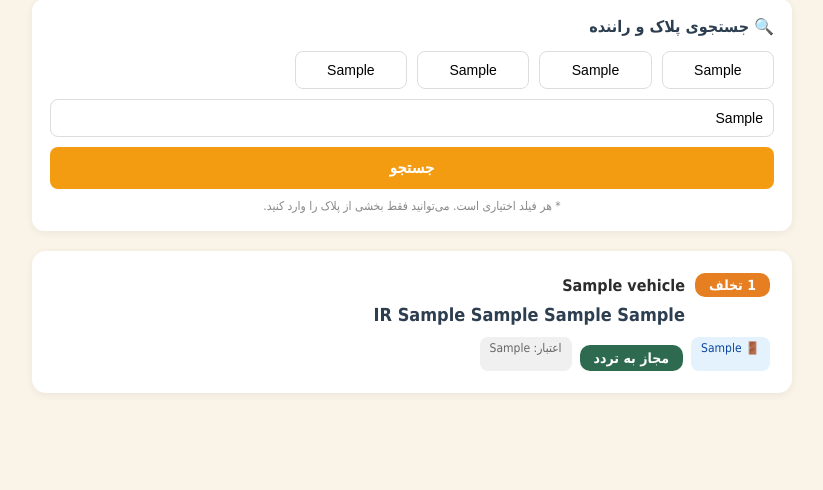
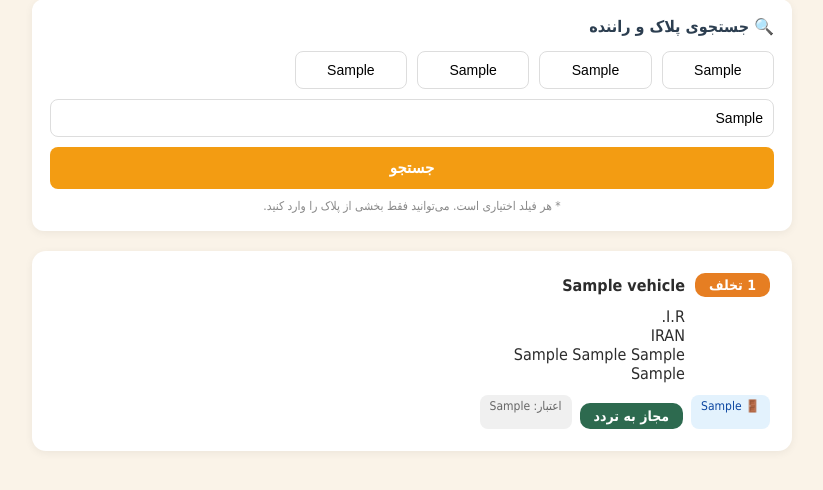
Before and after one commit to irancell939-dotcom/flask-notification-app, a Flask app: template templates/vehicle_list.html in a window 1280 px wide. Shown: the part 263-753 px from the top of the page, without its empty margins (228-1051 px from the left). Run offline with Flask 3, Linux system fonts and the light colour scheme; the template is opened without the code that fills it: most values are stand-ins (such as "Sample title", 1, 10 or a date in 2020).

Commit message:
Update vehicle_cards_partial.html

```diff
--- a/templates/vehicle_cards_partial.html
+++ b/templates/vehicle_cards_partial.html
@@ -6,18 +6,16 @@
                     {% if vehicle.violations_count > 0 %}
                         <span class="badge-important" style="background: #e67e22;">{{ vehicle.violations_count }} تخلف</span>
                     {% endif %}
-                    <div>
-                        <div class="card-title" style="font-size: 16px; margin-bottom: 5px;">
+                    <div style="flex: 1;">
+                        <div class="card-title" style="font-size: 16px; margin-bottom: 8px;">
                             {{ vehicle.driver_name }}
                         </div>
-                        <div style="font-size: 18px; font-weight: bold; color: #2c3e50; direction: ltr; text-align: right;">
-                            IR {{ vehicle.plate_4 }} {{ vehicle.plate_3 }} {{ vehicle.plate_2 }} {{ vehicle.plate_1 }}
-                        </div>
+                        {% include 'plate_component.html' with context %}
                     </div>
                 </div>
             </div>
 
-            <div style="display: flex; gap: 8px; flex-wrap: wrap; margin-top: 10px;">
+            <div style="display: flex; gap: 8px; flex-wrap: wrap; margin-top: 12px;">
                 {% if vehicle.entrance_gate %}
                     <span style="background: #e3f2fd; color: #0d47a1; padding: 4px 10px; border-radius: 8px; font-size: 12px;">
                         🚪 {{ vehicle.entrance_gate }}
```
